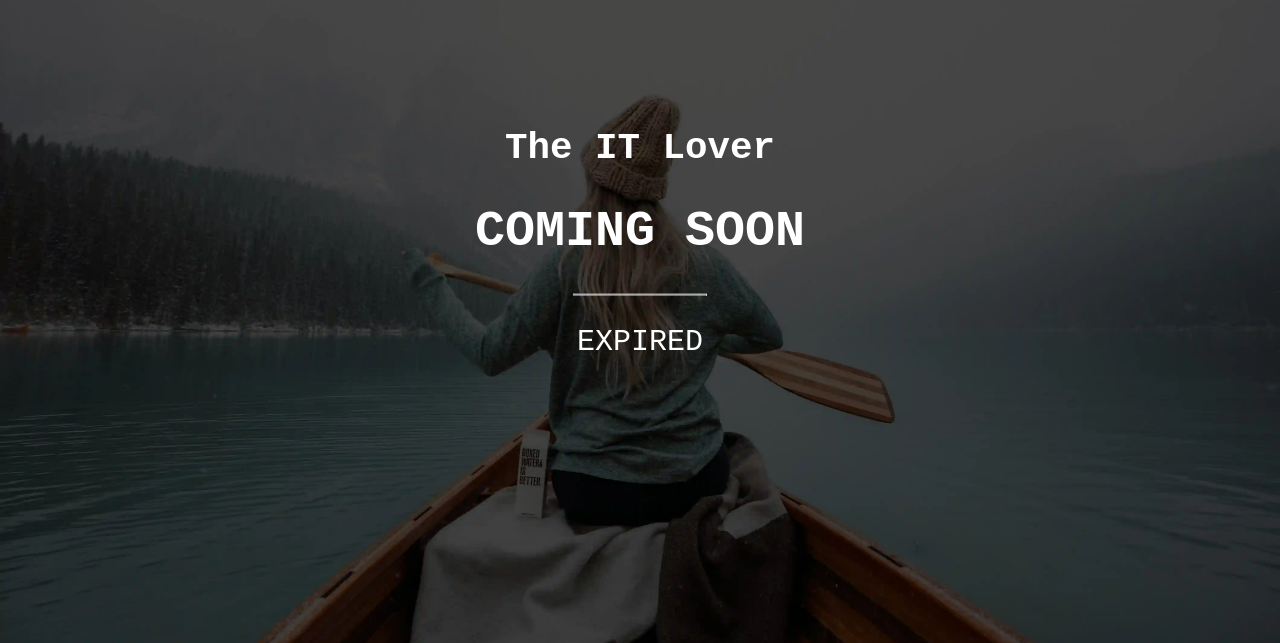
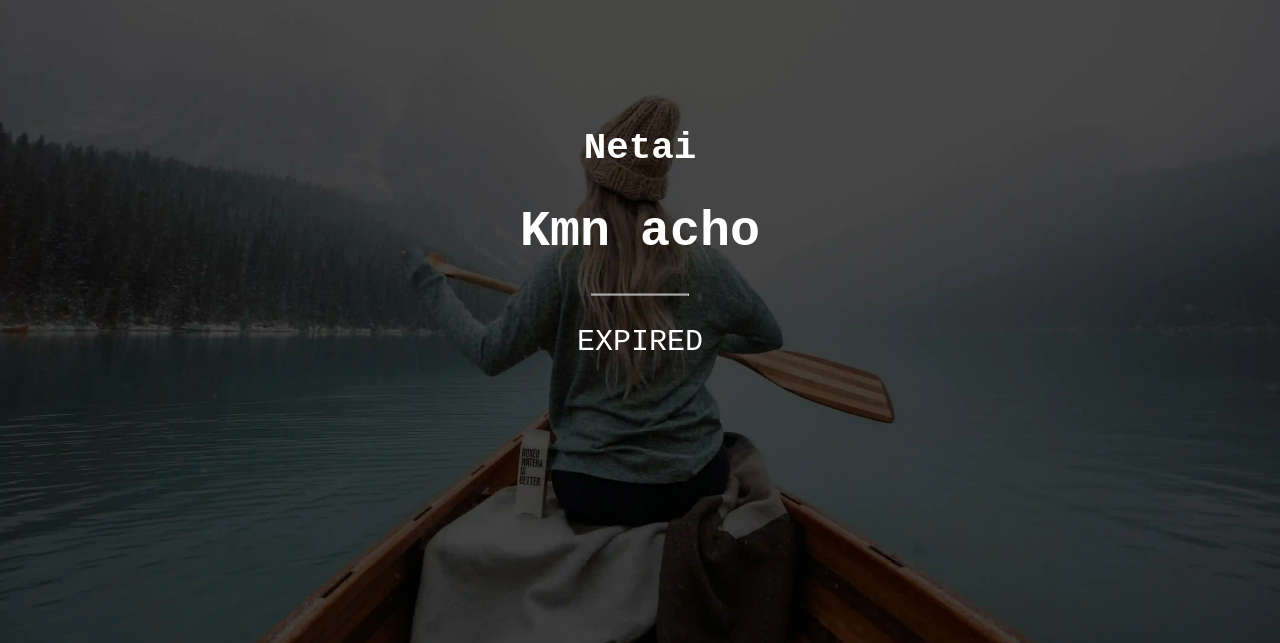
Before and after one commit to nsutradhar/comming-soon, a plain HTML site: page index.html in a window 1280 px wide. Shown: the part 157-800 px from the top of the page. Drawn offline with Linux system fonts and the light colour scheme.

Commit message:
Update index.html

```diff
--- a/index.html
+++ b/index.html
@@ -4,7 +4,7 @@
 <head>
     <meta charset="UTF-8">
     <meta name="viewport" content="width=device-width, initial-scale=1.0">
-    <title>Netai vai kmn acho</title>
+    <title>Narattam</title>
     <style>
         body,
         html {
@@ -53,8 +53,8 @@
 <body>
     <div class="bgimg">
         <div class="middle">
-            <h2>The IT Lover</h2>
-            <h1>COMING SOON</h1>
+            <h2>Netai</h2>
+            <h1>Kmn acho</h1>
             <hr>
             <p id="demo" style="font-size:30px"></p>
         </div>
```
